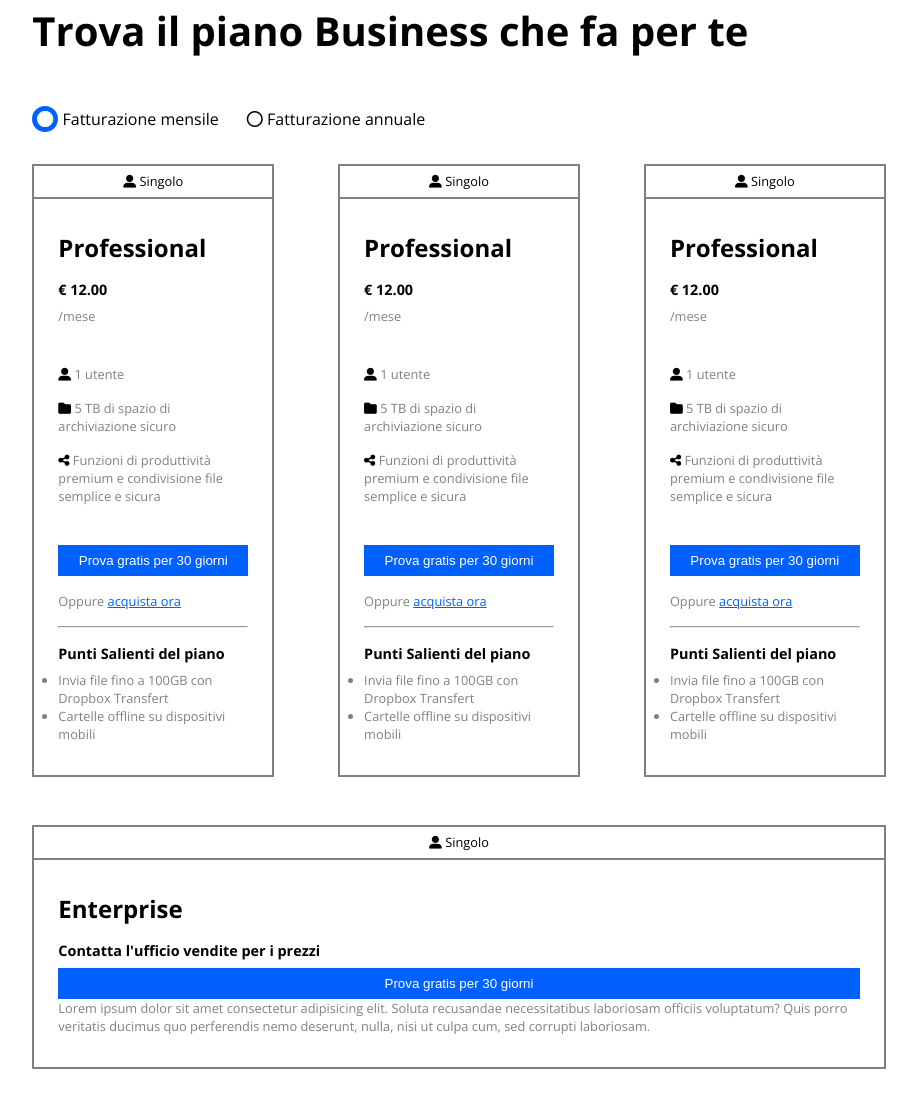
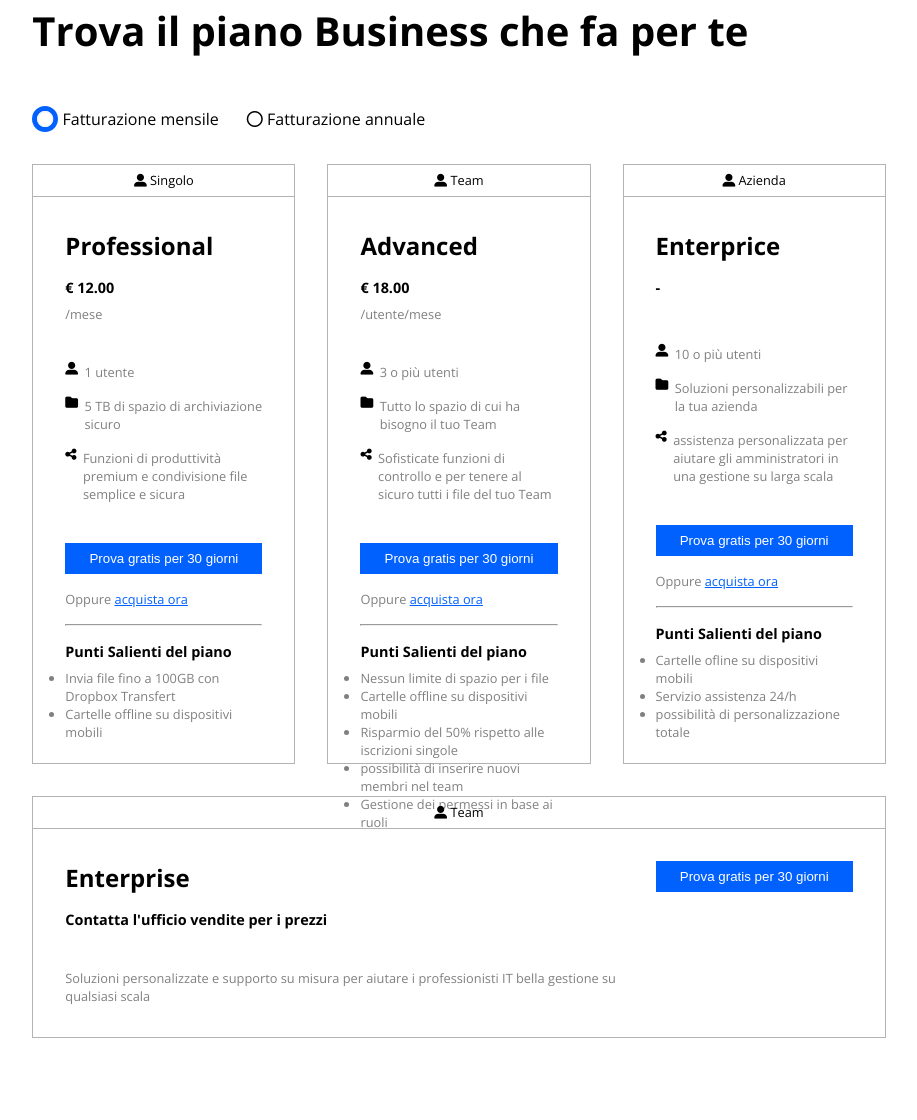
Before and after one commit to diego-cavenati/htmlcss-dropbox, a plain HTML site: page index.html in a window 1280 px wide. Shown: the part 893-2013 px from the top of the page, without its empty margins (181-1098 px from the left). Drawn offline with nearby package versions, Linux system fonts and the light colour scheme.

Commit message:
fix card

```diff
--- a/assets/css/style.css
+++ b/assets/css/style.css
@@ -71,6 +71,11 @@ p {
     color: var(--primary);
     cursor: pointer;
 }
+
+.flex {
+    display: flex;
+}
+
 /* #endregion Utilities */
 
 /* #region flex grid */
@@ -167,6 +172,10 @@ p {
     color: gray;
     background-color: var(--light);
     border: 1px solid gray;
+}
+
+.btn_team_enterprise {
+    padding: 0.5 3rem;
 }
 
 .btn_free_trial {
@@ -276,23 +285,27 @@ h2 {
 
 #pricing > .row > .col-10 > .row {
     justify-content: space-between;
-    margin: 0 -2rem;
+    margin: 0 -1rem;
 }
 
 .card_pricing {
-    border: 2px solid gray;
-    margin: 0 2rem;
+    border: 1px solid rgb(179, 179, 179);
+    margin: 0 1rem;
+}
+
+.card_vh {
+    height: 75vh;
 }
 
 .users {
     text-align: center;
     padding: 0.4rem;
     font-size: 0.8rem;
-    border-bottom: 2px solid gray;
+    border-bottom: 1px solid rgb(179, 179, 179);
 }
 
 .info_plan {
-    padding: 2rem 1.5rem;
+    padding: 2rem 2rem;
 }
 
 h3 {
@@ -310,6 +323,10 @@ h4 {
 .info_plan {
     font-size: 0.8rem;
     color: gray;
+}
+
+ .share.flex > i, .cloud.flex > i, .accounts.flex > i {
+    margin-right: 0.4rem;
 }
 
 .accounts {
@@ -333,9 +350,12 @@ h4 {
 }
 
 #team_enterprise {
-    padding: 3rem 0;
+    padding: 2rem 0;
 }
 
+#team_enterprise h4 {
+    padding-bottom: 2.5rem;
+}
 /* partner contact us */
 #partner {
     padding: 4rem 0;
@@ -377,7 +397,7 @@ padding: 3rem 0;
 
 /* dropbox business users */
 #dropbox_business_users {
-    padding: 10rem 0;
+    padding: 8rem 0;
 }
 
 #dropbox_business_users h2 {
@@ -461,10 +481,6 @@ padding: 3rem 0;
     padding: 6rem;
 }
 
-#bring_dropbox .col-10 {
-    display: flex;
-}
-
 #bring_dropbox .col-6.right {
     display: flex;
     flex-direction: row-reverse;
--- a/index.html
+++ b/index.html
@@ -82,7 +82,7 @@
                     <div class="row">
 
                         <div class="col-4">
-                            <div class="card_pricing">
+                            <div class="card_pricing card_vh">
                                 <div class="users">
                                     <i class="fa-solid fa-user-large"></i>
                                     Singolo
@@ -91,15 +91,17 @@
                                     <h3>Professional</h3>
                                     <h4>€ 12.00</h4>
                                     <span>/mese</span>
-                                    <div class="accounts">
+                                    <div class="accounts flex">
                                         <i class="fa-solid fa-user-large"></i>
                                         1 utente
                                     </div>
-                                    <div class="cloud">
-                                        <i class="fa-solid fa-folder"></i>
+                                    <div class="cloud flex">
+                                        <i class="fa-solid fa-folder main_info_icon"></i>
+                                        <div class="main_info">
                                         5 TB di spazio di archiviazione sicuro
+                                        </div>
                                     </div>
-                                    <div class="share">
+                                    <div class="share flex">
                                         <i class="fa-solid fa-share-nodes"></i>
                                         Funzioni di produttività premium e condivisione file semplice e sicura
                                     </div>
@@ -122,26 +124,26 @@
 
                         <div class="col-4">
 
-                            <div class="card_pricing">
+                            <div class="card_pricing card_vh">
                                 <div class="users">
                                     <i class="fa-solid fa-user-large"></i>
-                                    Singolo
+                                    Team
                                 </div>
                                 <div class="info_plan">
-                                    <h3>Professional</h3>
-                                    <h4>€ 12.00</h4>
-                                    <span>/mese</span>
-                                    <div class="accounts">
+                                    <h3>Advanced</h3>
+                                    <h4>€ 18.00</h4>
+                                    <span>/utente/mese</span>
+                                    <div class="accounts flex">
                                         <i class="fa-solid fa-user-large"></i>
-                                        1 utente
+                                        3 o più utenti
                                     </div>
-                                    <div class="cloud">
+                                    <div class="cloud flex">
                                         <i class="fa-solid fa-folder"></i>
-                                        5 TB di spazio di archiviazione sicuro
+                                        Tutto lo spazio di cui ha bisogno il tuo Team
                                     </div>
-                                    <div class="share">
+                                    <div class="share flex">
                                         <i class="fa-solid fa-share-nodes"></i>
-                                        Funzioni di produttività premium e condivisione file semplice e sicura
+                                        Sofisticate funzioni di controllo e per tenere al sicuro tutti i file del tuo Team
                                     </div>
                                     <button class="btn btn_card">Prova gratis per 30 giorni</button>
                                     <div class="buy_now">
@@ -153,8 +155,11 @@
 
                                     <h4>Punti Salienti del piano</h4>
                                     <ul>
-                                        <li>Invia file fino a 100GB con Dropbox Transfert</li>
+                                        <li>Nessun limite di spazio per i file</li>
                                         <li>Cartelle offline su dispositivi mobili</li>
+                                        <li>Risparmio del 50% rispetto alle iscrizioni singole</li>
+                                        <li>possibilità di inserire nuovi membri nel team</li>
+                                        <li>Gestione dei permessi in base ai ruoli</li>
                                     </ul>
                                 </div>
                             </div>
@@ -162,26 +167,25 @@
 
                         <div class="col-4">
 
-                            <div class="card_pricing">
+                            <div class="card_pricing card_vh">
                                 <div class="users">
                                     <i class="fa-solid fa-user-large"></i>
-                                    Singolo
+                                    Azienda
                                 </div>
                                 <div class="info_plan">
-                                    <h3>Professional</h3>
-                                    <h4>€ 12.00</h4>
-                                    <span>/mese</span>
-                                    <div class="accounts">
+                                    <h3>Enterprice</h3>
+                                    <h4>-</h4>
+                                    <div class="accounts flex">
                                         <i class="fa-solid fa-user-large"></i>
-                                        1 utente
+                                        10 o più utenti
                                     </div>
-                                    <div class="cloud">
+                                    <div class="cloud flex">
                                         <i class="fa-solid fa-folder"></i>
-                                        5 TB di spazio di archiviazione sicuro
+                                        Soluzioni personalizzabili per la tua azienda
                                     </div>
-                                    <div class="share">
+                                    <div class="share flex">
                                         <i class="fa-solid fa-share-nodes"></i>
-                                        Funzioni di produttività premium e condivisione file semplice e sicura
+                                        assistenza personalizzata per aiutare gli amministratori in una gestione su larga scala
                                     </div>
                                     <button class="btn btn_card">Prova gratis per 30 giorni</button>
                                     <div class="buy_now">
@@ -193,8 +197,9 @@
 
                                     <h4>Punti Salienti del piano</h4>
                                     <ul>
-                                        <li>Invia file fino a 100GB con Dropbox Transfert</li>
-                                        <li>Cartelle offline su dispositivi mobili</li>
+                                        <li>Cartelle ofline su dispositivi mobili</li>
+                                        <li>Servizio assistenza 24/h</li>
+                                        <li>possibilità di personalizzazione totale</li>
                                     </ul>
                                 </div>
                             </div>
@@ -204,15 +209,19 @@
                             <div class="card_pricing">
                                 <div class="users">
                                     <i class="fa-solid fa-user-large"></i>
-                                    Singolo
+                                    Team
                                 </div>
-                                <div class="info_plan">
-                                    <h3>Enterprise</h3>
-                                    <h4>Contatta l'ufficio vendite per i prezzi</h4>
-                                    <button class="btn btn_card">Prova gratis per 30 giorni</button>
-                                    <p>
-                                        Lorem ipsum dolor sit amet consectetur adipisicing elit. Soluta recusandae necessitatibus laboriosam officiis voluptatum? Quis porro veritatis ducimus quo perferendis nemo deserunt, nulla, nisi ut culpa cum, sed corrupti laboriosam.
-                                    </p>
+                                <div class="info_plan flex">
+                                    <div class="col-9">
+                                        <h3>Enterprise</h3>
+                                        <h4>Contatta l'ufficio vendite per i prezzi</h4>
+                                        <p>
+                                            Soluzioni personalizzate e supporto su misura per aiutare i professionisti IT bella gestione su qualsiasi scala
+                                        </p>
+                                    </div>
+                                    <div class="col-3 right">
+                                        <button class="btn btn_card">Prova gratis per 30 giorni</button>
+                                    </div>
                                 </div>
                             </div>
                         </div>
@@ -249,27 +258,27 @@
                         <p>Porta a termine le attività quotidiane con uno strumento solo. Crea, modifica e condividi contenuti cloud da Documenti, Fogli e Presentazioni di Google, file Microsoft Office e Dropbox Paper direttamente da Dropbox</p>
                     </div>
                     <div class="col-4">
-                        <img src="./assets/img/business-feature-switching-tools.png" alt="Illustrazione dei vari strumenti presenti in Dropbox">
+                        <img src="./assets/img/business-feature-send-files-it.png" alt="Illustrazione dei vari strumenti presenti in Dropbox">
                         <h3>Passa di meno da uno strumento all'altro</h3>
                         <p>Porta a termine le attività quotidiane con uno strumento solo. Crea, modifica e condividi contenuti cloud da Documenti, Fogli e Presentazioni di Google, file Microsoft Office e Dropbox Paper direttamente da Dropbox</p>
                     </div>
                     <div class="col-4">
-                        <img src="./assets/img/business-feature-switching-tools.png" alt="Illustrazione dei vari strumenti presenti in Dropbox">
+                        <img src="./assets/img/business-feature-coordinate-it.png" alt="Illustrazione dei vari strumenti presenti in Dropbox">
                         <h3>Passa di meno da uno strumento all'altro</h3>
                         <p>Porta a termine le attività quotidiane con uno strumento solo. Crea, modifica e condividi contenuti cloud da Documenti, Fogli e Presentazioni di Google, file Microsoft Office e Dropbox Paper direttamente da Dropbox</p>
                     </div>
                     <div class="col-4">
-                        <img src="./assets/img/business-feature-switching-tools.png" alt="Illustrazione dei vari strumenti presenti in Dropbox">
+                        <img src="./assets/img/business-feature-integrations-it.png" alt="Illustrazione dei vari strumenti presenti in Dropbox">
                         <h3>Passa di meno da uno strumento all'altro</h3>
                         <p>Porta a termine le attività quotidiane con uno strumento solo. Crea, modifica e condividi contenuti cloud da Documenti, Fogli e Presentazioni di Google, file Microsoft Office e Dropbox Paper direttamente da Dropbox</p>
                     </div>
                     <div class="col-4">
-                        <img src="./assets/img/business-feature-switching-tools.png" alt="Illustrazione dei vari strumenti presenti in Dropbox">
+                        <img src="./assets/img/business-feature-multi-device.png" alt="Illustrazione dei vari strumenti presenti in Dropbox">
                         <h3>Passa di meno da uno strumento all'altro</h3>
                         <p>Porta a termine le attività quotidiane con uno strumento solo. Crea, modifica e condividi contenuti cloud da Documenti, Fogli e Presentazioni di Google, file Microsoft Office e Dropbox Paper direttamente da Dropbox</p>
                     </div>
                     <div class="col-4">
-                        <img src="./assets/img/business-feature-switching-tools.png" alt="Illustrazione dei vari strumenti presenti in Dropbox">
+                        <img src="./assets/img/business-feature-security.png" alt="Illustrazione dei vari strumenti presenti in Dropbox">
                         <h3>Passa di meno da uno strumento all'altro</h3>
                         <p>Porta a termine le attività quotidiane con uno strumento solo. Crea, modifica e condividi contenuti cloud da Documenti, Fogli e Presentazioni di Google, file Microsoft Office e Dropbox Paper direttamente da Dropbox</p>
                     </div>
@@ -319,16 +328,16 @@
                 </div>
                 <div class="col-4 brand">
                     <div class="col-6 palette_05">
-                        <img src="./assets/img/designit.svg" alt="Logo designit">
+                        <img src="./assets/img/world_bicycle_relief.svg" alt="Logo designit">
                     </div>
                     <div class="col-6 palette_06">
-                        <img src="./assets/img/arizona_state_university.svg" alt="Logo della Arizona state university">
+                        <img src="./assets/img/hearst_corp.svg" alt="Logo della Arizona state university">
                     </div>
                     <div class="col-6 palette_07">
-                        <img src="./assets/img/university_of_florida.svg" alt="Logo university of Florida">
+                        <img src="./assets/img/lonely_planet.svg" alt="Logo university of Florida">
                     </div>
                     <div class="col-6 palette_08">
-                        <img src="./assets/img/topps.svg" alt="Logo Toops">
+                        <img src="./assets/img/clear_channel.svg" alt="Logo Toops">
                     </div>
                 </div>
             </div>
@@ -338,7 +347,7 @@
         <div id="bring_dropbox">
             <div class="container">
                 <div class="row">
-                    <div class="col-10">
+                    <div class="col-10 flex">
                         <div class="col-6">
                             <h2>Porta Dropbox Business nella tua azienda.</h2>
                         </div>
```
